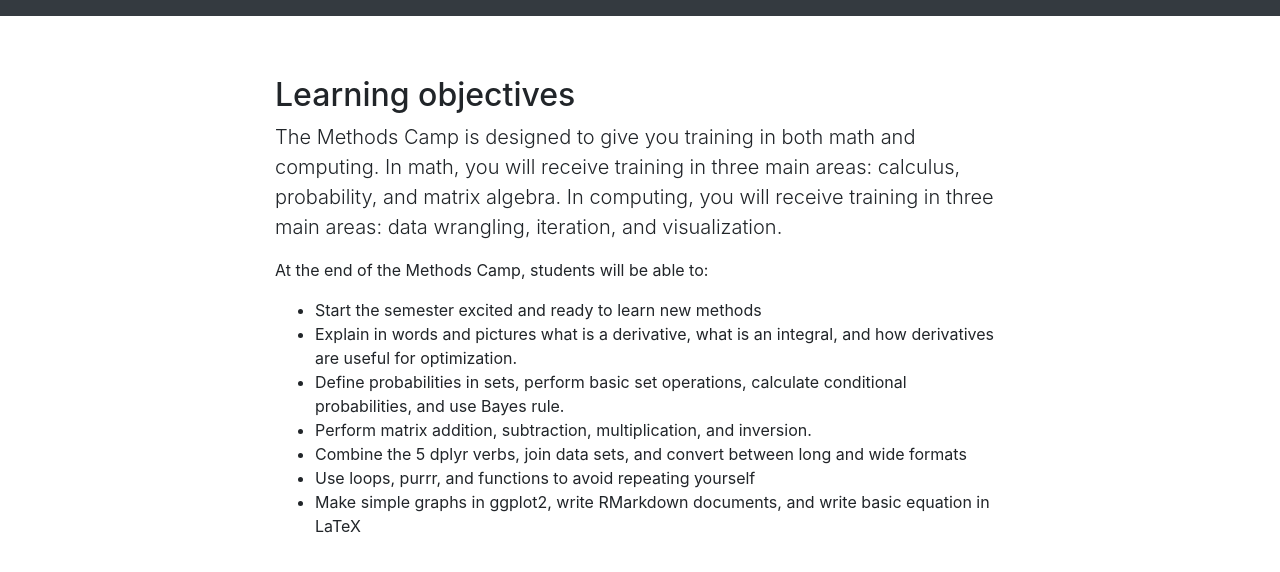
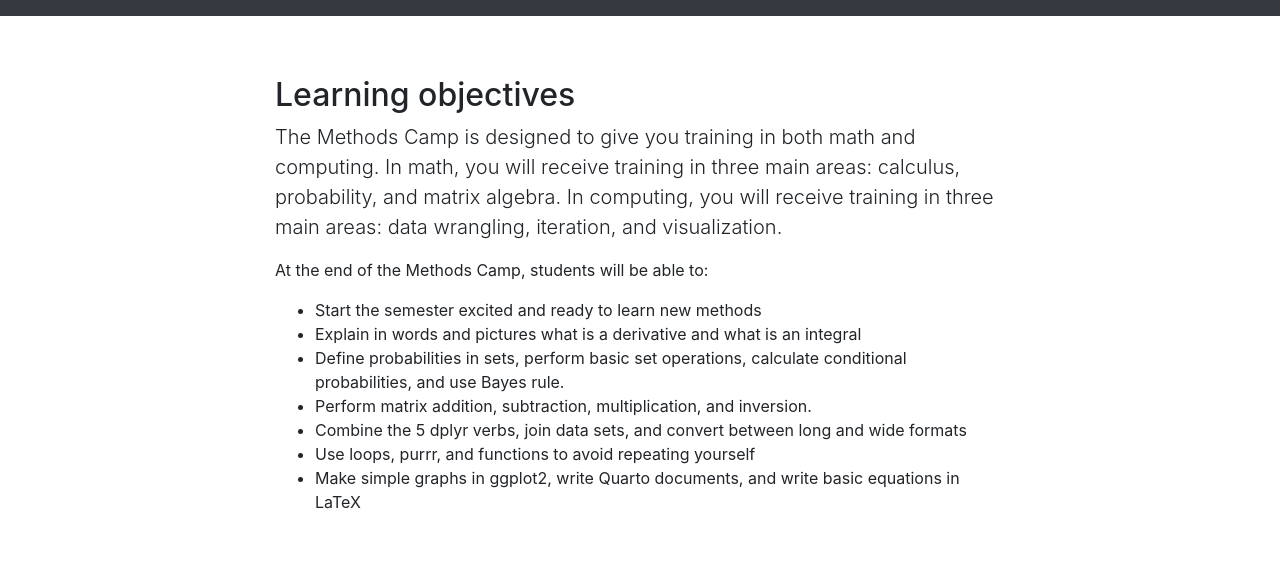
Before and after one commit to bstewart/princeton_methods_camp, a Jekyll site: the page built from learning-objectives.md, in a window 1280 px wide. Shown: the top 572 px of the page. Built offline with Jekyll 4.4.1, drawn with Linux system fonts in a browser that asks for light colours; our own code applies the rules of GitHub Pages for plain Markdown files.

Commit message:
removed how derivatives are useful for optimization

```diff
--- a/learning-objectives.md
+++ b/learning-objectives.md
@@ -5,9 +5,9 @@ The Methods Camp is designed to give you training in both math and computing.  I
 At the end of the Methods Camp, students will be able to:
 
 - Start the semester excited and ready to learn new methods
-- Explain in words and pictures what is a derivative, what is an integral, and how derivatives are useful for optimization.
+- Explain in words and pictures what is a derivative and what is an integral
 - Define probabilities in sets, perform basic set operations, calculate conditional probabilities, and use Bayes rule.
 - Perform matrix addition, subtraction, multiplication, and inversion.
 - Combine the 5 dplyr verbs, join data sets, and convert between long and wide formats
 - Use loops, purrr, and functions to avoid repeating yourself
-- Make simple graphs in ggplot2, write RMarkdown documents, and write basic equation in LaTeX
+- Make simple graphs in ggplot2, write Quarto documents, and write basic equations in LaTeX
```
